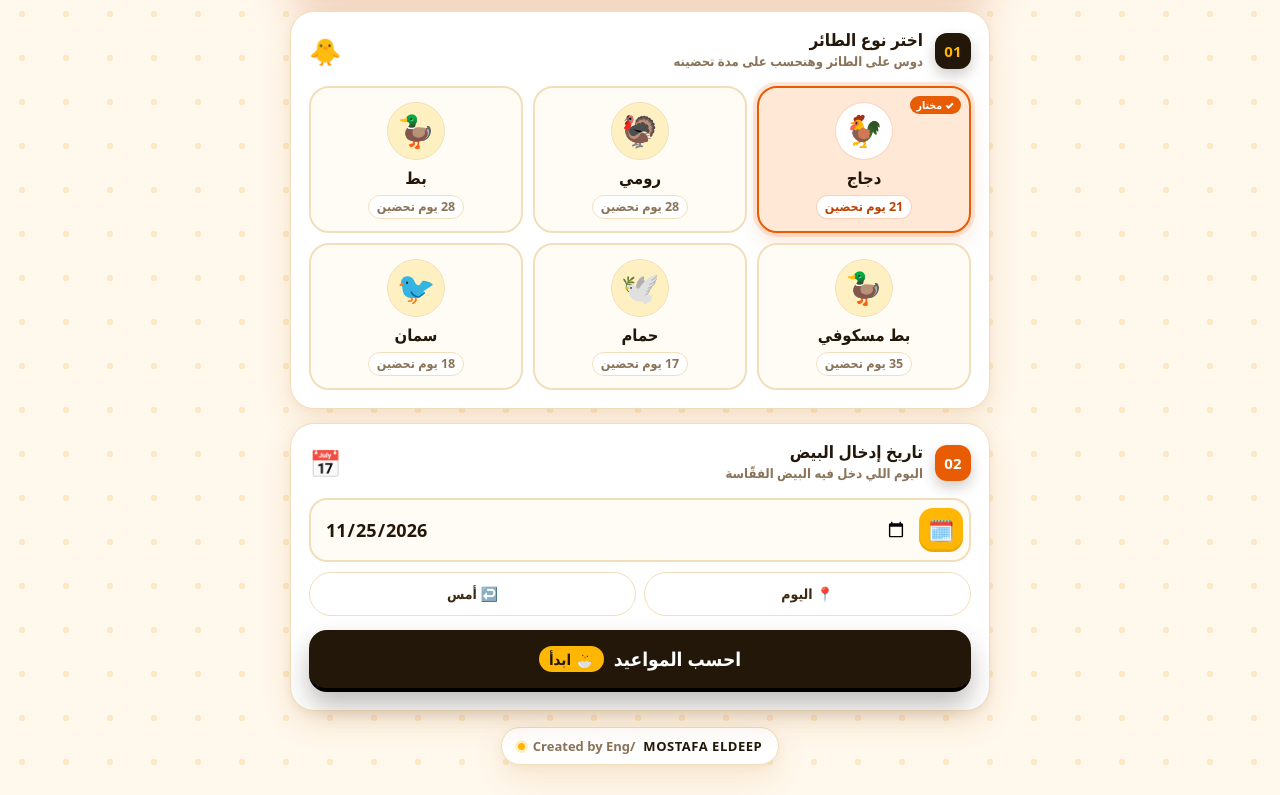
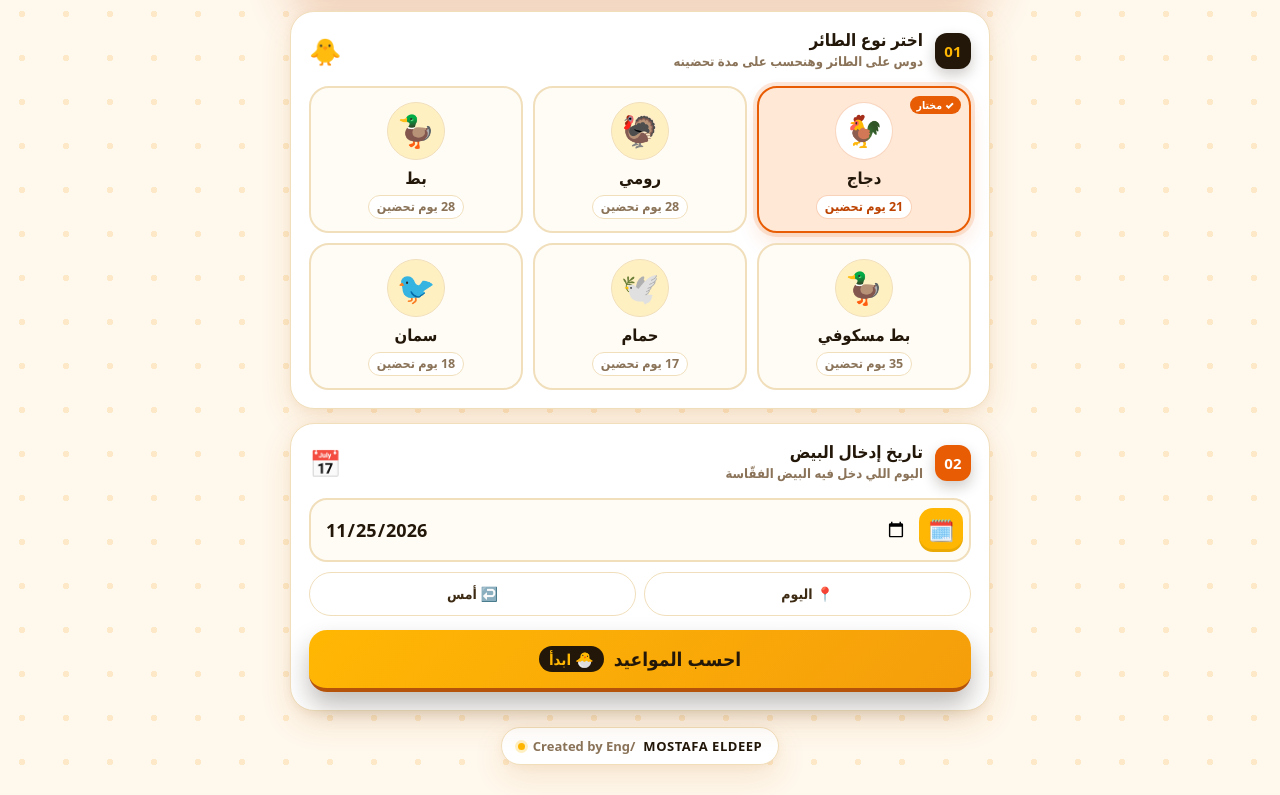
Before and after one commit to Mustafawahed/hatching-calculator, a plain HTML site: page docs/calculator/index.html in a window 1280 px wide. Shown: the part 404-1199 px from the top of the page. Drawn offline with Linux system fonts and the light colour scheme.

Commit message:
Fix calculate button contrast in dark mode (yolk gradient, dark text)

```diff
--- a/docs/calculator/index.html
+++ b/docs/calculator/index.html
@@ -227,11 +227,11 @@
 
   .calc-btn{
     width:100%; margin-top:14px; border:none; cursor:pointer;
-    background:var(--ink); color:#fff; font-size:19px; font-weight:900; border-radius:18px; padding:16px 16px;
+    background:linear-gradient(135deg, var(--yolk), #f59e0b); color:#221709; font-size:19px; font-weight:900; border-radius:18px; padding:16px 16px;
     box-shadow:0 14px 26px rgba(34,23,9,.28); display:flex; align-items:center; justify-content:center; gap:10px;
-    border-bottom:4px solid #000;
+    border-bottom:4px solid #b45309;
   }
-  .calc-btn span{ background:var(--yolk); color:var(--ink); padding:2px 10px; border-radius:999px; font-size:15px; line-height:1.5; }
+  .calc-btn span{ background:#221709; color:var(--yolk); padding:2px 10px; border-radius:999px; font-size:15px; line-height:1.5; }
   .calc-btn:active{ transform:scale(.99); }
   .error{ display:none; margin-top:10px; background:#fdecec; color:#8b1e1e; border:1px solid #f5c2c2; padding:10px 12px; border-radius:12px; font-weight:700; font-size:14px; text-align:center; }
   .error.show{ display:block; }
```
